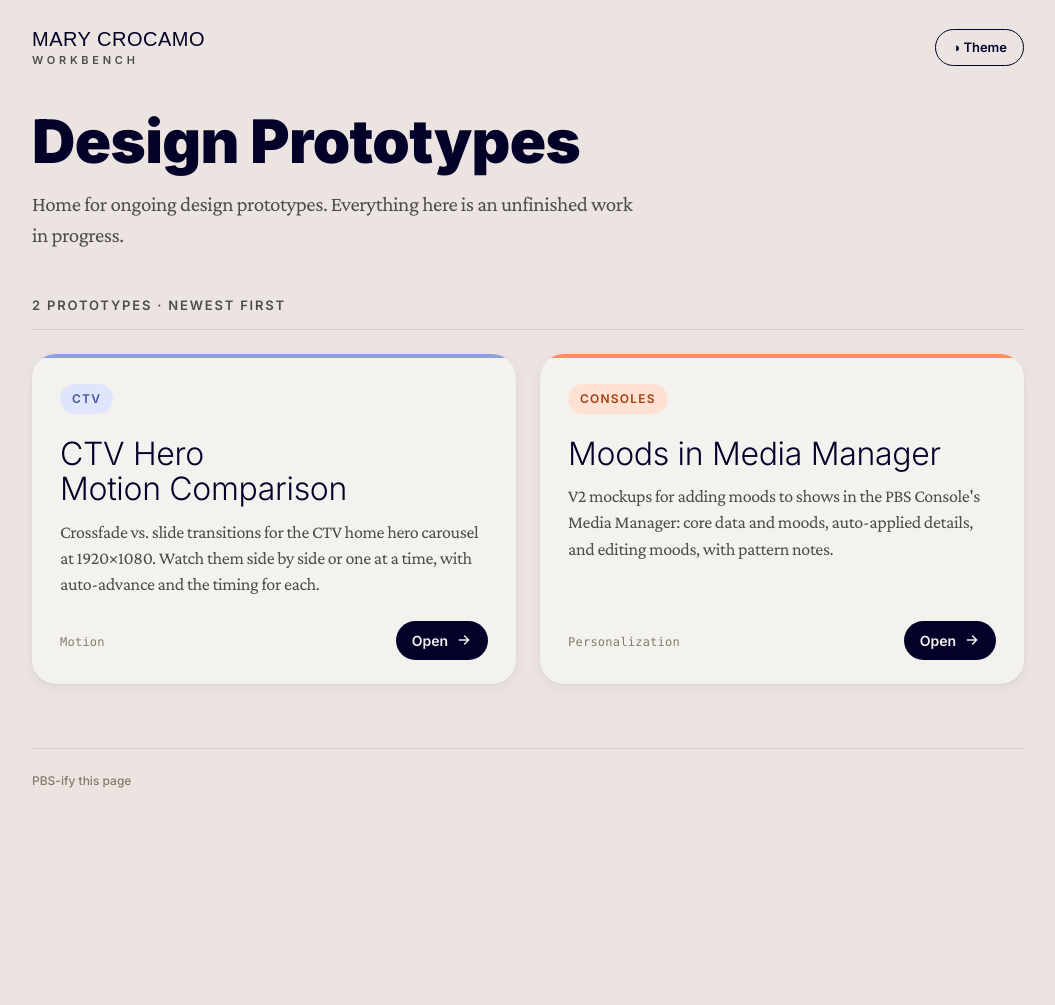
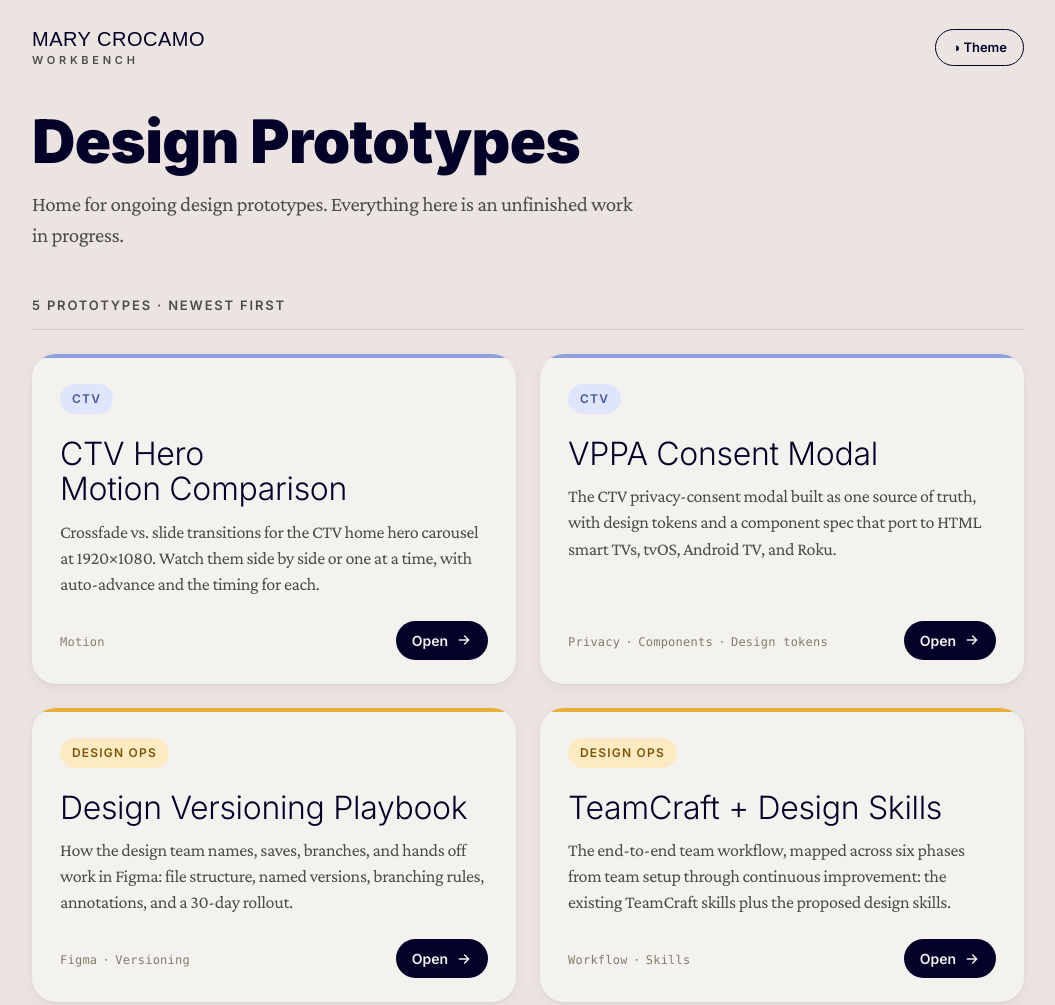
Before and after one commit to mecrocamo/prototypes, a plain HTML site: page index.html in a window 1280 px wide. Shown: the top 1005 px of the page, without its empty margins (112-1167 px from the left). Before the commit the page ends 826 px from the top, so only its background shows below. Drawn offline with nearby package versions, Linux system fonts and the light colour scheme; a web font is replaced by a local one.

Commit message:
Add three projects from starman-mary
Link TeamCraft + Design Skills and the Design Versioning Playbook
(new Design Ops category, marigold) and the VPPA Consent Modal (CTV)
to their existing pages on the starman-mary site. Starman Process V0
is left out.

Also fix tag separators so a wrapped line of tags doesn't start with a
dot, and note the new category and linked repo in AGENTS.md.

Co-Authored-By: Claude Opus 5.5 <noreply@anthropic.com>

```diff
--- a/index.html
+++ b/index.html
@@ -178,10 +178,15 @@
     border-radius:100px;padding:9px 16px}
 
   /* topic tags — quiet mono labels (Fragment Mono, as on marycrocamo.com) */
-  .tags{display:flex;flex-wrap:wrap;align-items:center;gap:4px 0;list-style:none;padding-bottom:9px}
+  /* every tag gets a leading "·"; the list is shifted left by one dot's width and the
+     footer clips it, so the dot at the start of each line is hidden when tags wrap */
+  .foot{overflow:hidden}
+  .tags{display:flex;flex-wrap:wrap;align-items:center;gap:4px 0;list-style:none;padding-bottom:9px;
+    margin-left:-18px;min-width:0}
   .tag{font-family:var(--f-mono);font-size:var(--tag-size);font-weight:var(--w-tag);
     letter-spacing:var(--tag-spacing);text-transform:var(--tag-case);color:var(--ink-3)}
-  .tag+.tag::before{content:"·";margin:0 8px}
+  .tag{white-space:nowrap}
+  .tag::before{content:"·";display:inline-block;width:18px;text-align:center}
   .go svg{transition:transform .2s ease}
   .card:hover .go svg{transform:translateX(3px)}
 
@@ -249,6 +254,33 @@
     */
     var PROTOTYPES = [
       {
+        date: "2026-08-28",
+        title: "TeamCraft + Design Skills",
+        kicker: "Design Ops",
+        color: "marigold",
+        href: "https://mecrocamo.github.io/starman-mary/teamcraft.html",
+        desc: "The end-to-end team workflow, mapped across six phases from team setup through continuous improvement: the existing TeamCraft skills plus the proposed design skills.",
+        tags: ["Workflow", "Skills"]
+      },
+      {
+        date: "2026-09-04",
+        title: "Design Versioning Playbook",
+        kicker: "Design Ops",
+        color: "marigold",
+        href: "https://mecrocamo.github.io/starman-mary/versioning.html",
+        desc: "How the design team names, saves, branches, and hands off work in Figma: file structure, named versions, branching rules, annotations, and a 30-day rollout.",
+        tags: ["Figma", "Versioning"]
+      },
+      {
+        date: "2026-09-09",
+        title: "VPPA Consent Modal",
+        kicker: "CTV",
+        color: "periwinkle",
+        href: "https://mecrocamo.github.io/starman-mary/vppa-consent-modal/",
+        desc: "The CTV privacy-consent modal built as one source of truth, with design tokens and a component spec that port to HTML smart TVs, tvOS, Android TV, and Roku.",
+        tags: ["Privacy", "Components", "Design tokens"]
+      },
+      {
         date: "2026-08-06",
         title: "Moods in Media Manager",
         kicker: "Consoles",
```
Also changed, not shown: 1 other file.
